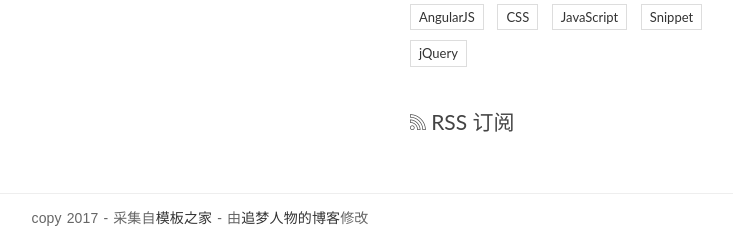
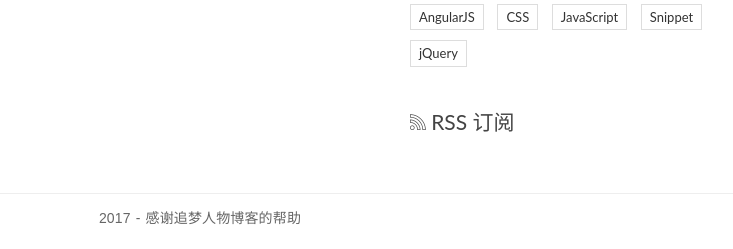
Before and after one commit to DumplingsYang/blogproject, a Django app: page / in a window 1280 px wide. Shown: the part 598-847 px from the top of the page, without its empty margins (440-1173 px from the left). Run offline with Django 3.2, Linux system fonts and the light colour scheme; data that the repository does not hold is empty; some libraries are stand-ins or nearby versions.

Commit message:
blog v1.0.0

```diff
--- a/templates/base.html
+++ b/templates/base.html
@@ -162,9 +162,7 @@
     <div class="container">
         <div class="row">
             <div class="col-md-12">
-                <p class="copyright">copy 2017 - 采集自<a href="http://www.cssmoban.com/"
-                                                        target="_blank" title="模板之家">模板之家</a>
-                    - 由<a href="http://zmrenwu.com/" title="网页模板" target="_blank">追梦人物的博客</a>修改
+                <p class="copyright">2017 - 感谢追梦人物博客的帮助
                 </p>
             </div>
         </div>
--- a/templates/blog/index.html
+++ b/templates/blog/index.html
@@ -97,7 +97,7 @@
                 <!-- 简单分页效果
                 <div class="pagination-simple">
                     <a href="#">上一页</a>
-                    <span class="current">第 6 页 / 共 11 页</span>
+                    <span class="current">第 1 页 / 共 11 页</span>
                     <a href="#">下一页</a>
                 </div>
                 -->
@@ -207,7 +207,7 @@
     <div class="container">
         <div class="row">
             <div class="col-md-12">
-                <p class="copyright">&copy 2017 - 采集自<a href="http://www.cssmoban.com/"
+                <p class="copyright">copy 2017 - 采集自<a href="http://www.cssmoban.com/"
                                                         target="_blank" title="模板之家">模板之家</a>
                     - 由<a href="http://zmrenwu.com/" title="网页模板" target="_blank">追梦人物的博客</a>修改
                 </p>
```
